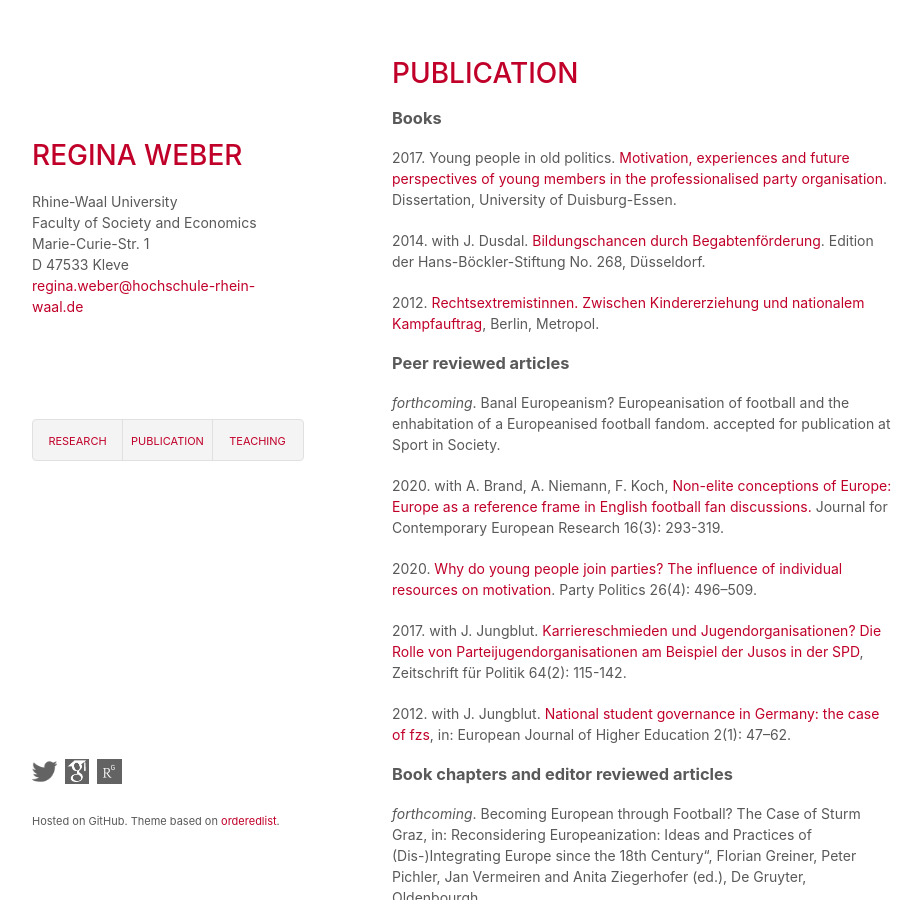
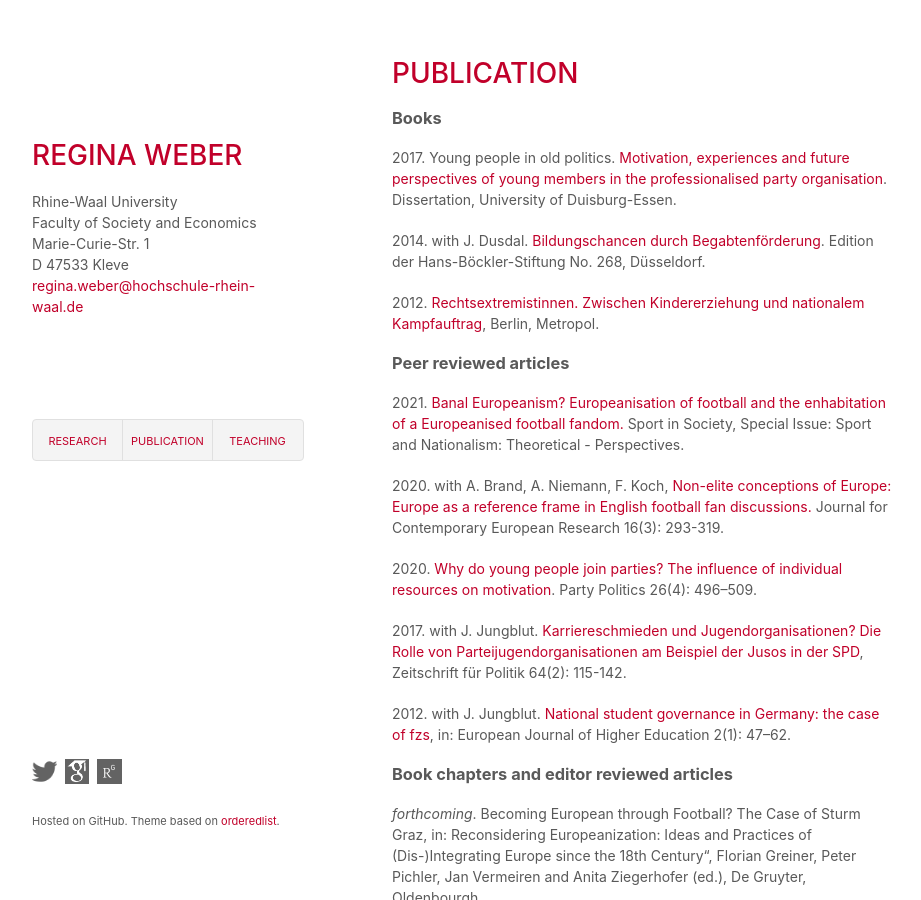
Before and after one commit to robertocabreratapia/robertocabreratapia.github.io, a Jekyll site: the page built from publication.html, in a window 1280 px wide and 900 px high. Shown: the whole window, without its empty margins (178-1099 px from the left). Built offline with Jekyll 4.4.1, drawn with Linux system fonts in a browser that asks for light colours.

Commit message:
Update publication.html

```diff
--- a/publication.html
+++ b/publication.html
@@ -8,7 +8,7 @@ layout: default
  <p>2012. <a href="http://metropol-verlag.de/produkt/regina-weber-rechtsextremistinnen/">Rechtsextremistinnen. Zwischen Kindererziehung und nationalem Kampfauftrag</a>, Berlin, Metropol.</p>
 
 <h3>Peer reviewed articles</h3>
- <p><em>forthcoming</em>. Banal Europeanism? Europeanisation of football and the enhabitation of a Europeanised football fandom. accepted for publication at Sport in Society.</p>
+ <p>2021. <a href="https://www.tandfonline.com/doi/full/10.1080/17430437.2021.1893697">Banal Europeanism? Europeanisation of football and the enhabitation of a Europeanised football fandom.</a> Sport in Society, Special Issue: Sport and Nationalism: Theoretical - Perspectives.</p>
  <p>2020. with A. Brand, A. Niemann, F. Koch, <a href="https://doi.org/10.30950/jcer.v16i3.1089">Non-elite conceptions of Europe: Europe as a reference frame in English football fan discussions.</a> Journal for Contemporary European Research 16(3): 293-319.</p>
  <p>2020. <a href="http://journals.sagepub.com/doi/abs/10.1177/1354068818792576">Why do young people join parties? The influence of individual resources on motivation</a>. Party Politics 26(4): 496–509.</p>
  <p>2017. with J. Jungblut. <a href="https://www.nomos-elibrary.de/10.5771/0044-3360-2017-2-115/karriereschmieden-und-jugendorganisationen-jahrgang-64-2017-heft-2?hitid=0&amp;search-click">Karriereschmieden und Jugendorganisationen? Die Rolle von Parteijugendorganisationen am Beispiel der Jusos in der SPD</a>, Zeitschrift für Politik 64(2): 115-142.</p>
```
